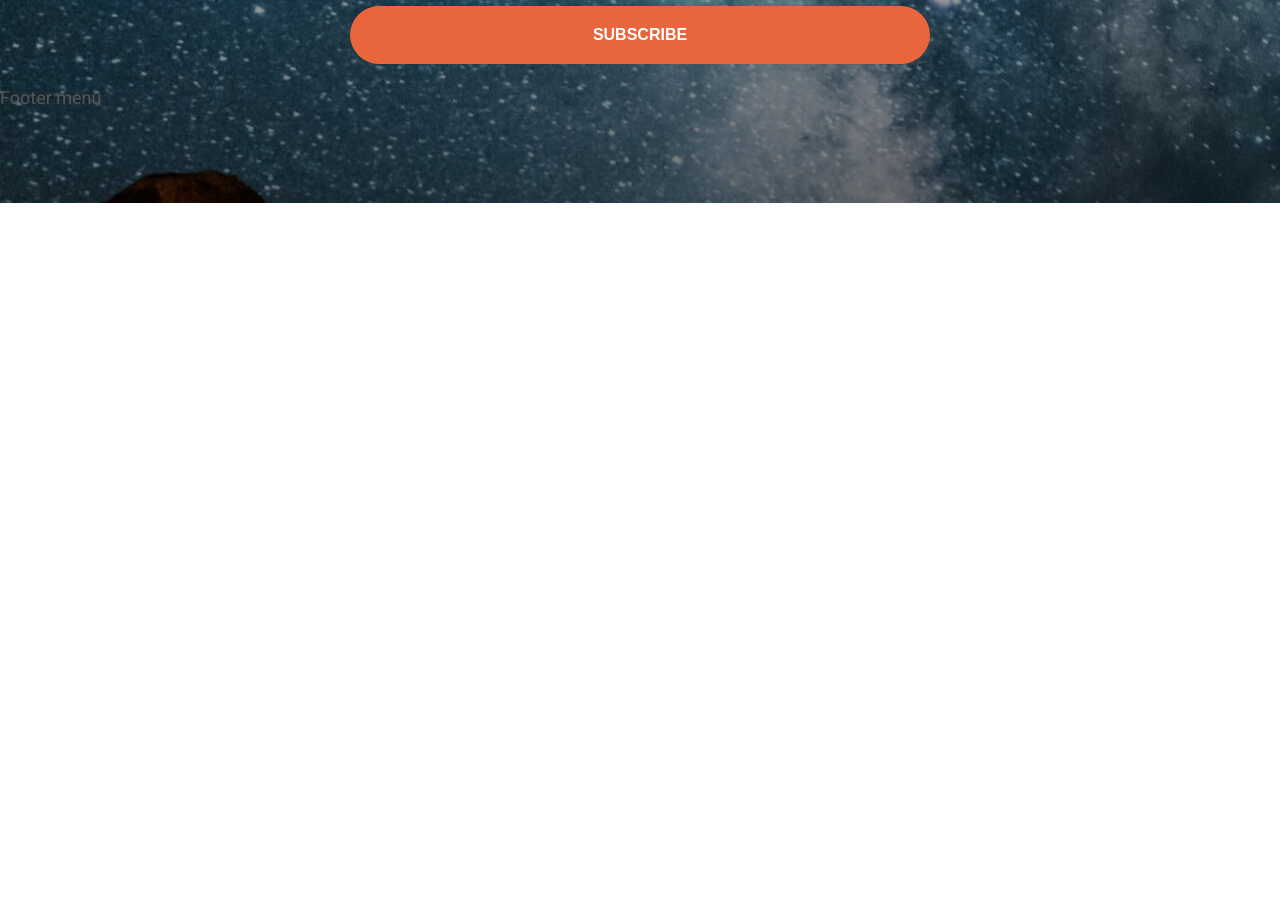
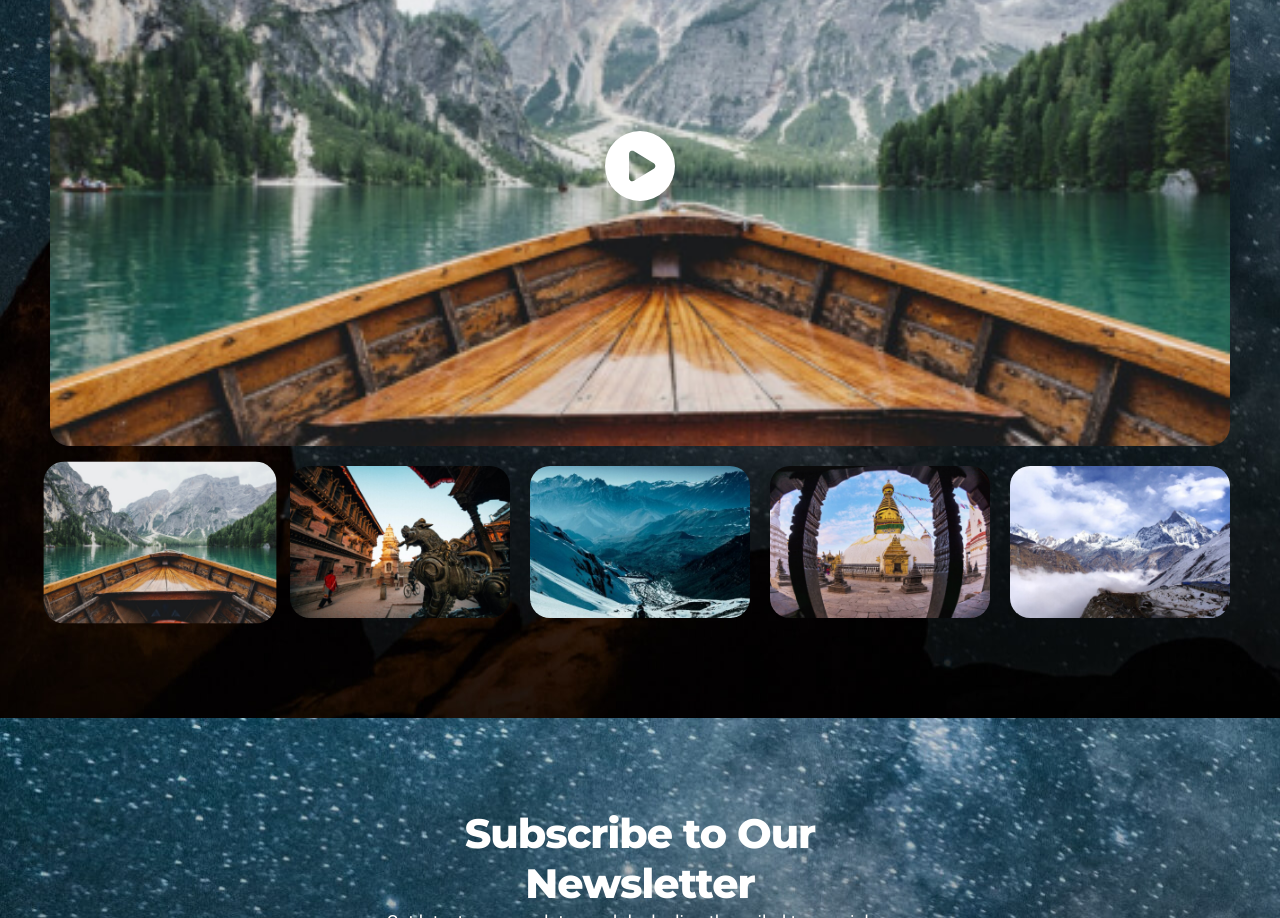
Before and after one commit to alsubogdanov/projectTravelInClass, a React (Create React App) app: page / in a window 1280 px wide. Shown: the part 2980-3898 px from the top of the page. Before the commit the page ends 3183 px from the top, so only its background shows below. Built offline with nearby package versions, Linux system fonts and the light colour scheme.

Commit message:
video gallery

```diff
--- a/src/components/Counter.jsx
+++ b/src/components/Counter.jsx
@@ -3,17 +3,11 @@ import React, {useEffect, useState} from 'react'
 function Counter() {
 	const [seconds, setSeconds] = useState(0);
 
-  useEffect(() => {
-    const interval = setInterval(() => {
-      setSeconds((prev) => prev + 1);
-    }, 1000);
 
-    // очистка: убираем таймер
-    return () => clearInterval(interval);
-  }, []);
   return (
 	<div>
-		 <p>Прошло секунд: {seconds}</p>
+		 <p>Lorem ipsum dolor, sit amet consectetur adipisicing elit. Repellat, incidunt.</p>
+			<iframe src="https://example.com" width="600" height="400"></iframe>
 	</div>
 
   );
--- a/src/components/Home.jsx
+++ b/src/components/Home.jsx
@@ -3,7 +3,7 @@ import Hero from "./Hero";
 import AboutSection from "./AboutSection";
 import ArticleCard from "./ArticleCard";
 import SecondPosts from "./SecondPosts";
-
+import VideoGallery from "./VideoGallery";
 function Home() {
   const heroContent = {
     bgImg: "./img/banner1-img.jpg",
@@ -284,6 +284,7 @@ function Home() {
         specialArticle={specialArticle}
         lastArticles={articlesLasts}
       /> */}
+		<VideoGallery/>
     </>
   );
 }
--- /dev/null
+++ b/src/components/VideoGallery.jsx
@@ -0,0 +1,101 @@
+import React, { useState } from 'react'
+
+
+function VideoGallery() {
+		const videos = [
+		{
+		  id: 1,
+		  thumbnail: "/img/posts01.jpg",
+		  url: "https://www.youtube.com/embed/dQw4w9WgXcQ",
+		  title: "Видео 1",
+		},
+		{
+		  id: 2,
+		  thumbnail: "/img/posts02.jpg",
+		  url: "https://www.youtube.com/embed/ScMzIvxBSi4",
+		  title: "Видео 2",
+		},
+		{
+		  id: 3,
+		  thumbnail: "/img/posts03.jpg",
+		  url: "https://www.youtube.com/embed/l482T0yNkeo",
+		  title: "Видео 3",
+		},
+		{
+			id: 4,
+			thumbnail: "/img/posts04.jpg",
+			url: "https://www.youtube.com/embed/LXb3EKWsInQ",
+			title: "Видео 4",
+		 },
+		 {
+			id: 5,
+			thumbnail: "/img/posts05.jpg",
+			url: "https://www.youtube.com/embed/tgbNymZ7vqY",
+			title: "Видео 5",
+		 },
+
+	 ];
+	const [selected, setSelected] = useState(videos[0])
+	const [isPlaing, setIsPlaying] = useState(false)
+
+  return (
+	 <section className='video_frame pt10 pb10' style={{backgroundImage: 'url("/img/footer-bg.jpg")'}}>
+		<h2 className='section_title accent t-center mb5'>Watch my recent travel Video</h2>
+		<div className="container">
+			<div className="video-gal__full mb2">
+				{ !isPlaing ? (
+					//previev img with icon
+					<div
+						className="video-full"
+						style={{backgroundImage: `url(${selected.thumbnail})`}}
+						onClick={()=>setIsPlaying(true)}
+					>
+						<div className="icon-play d-flex jcc aic h100">
+							<svg
+								width="70"
+								height="70"
+								viewBox="0 0 512 512"
+								xmlns="http://www.w3.org/2000/svg"
+							>
+								<path
+									fill="white"
+									d="M0 256a256 256 0 1 1 512 0a256 256 0 1 1-512 0m188.3-108.9c-7.6 4.2-12.3 12.3-12.3 20.9v176c0 8.7 4.7 16.7 12.3 20.9s16.8 4.1 24.3-.5l144-88c7.1-4.4 11.5-12.1 11.5-20.5s-4.4-16.1-11.5-20.5l-144-88c-7.4-4.5-16.7-4.7-24.3-.5z"
+								/>
+							</svg>
+						</div>
+
+					</div>
+				):(
+					<iframe
+						src={`${selected.url}?autoplay=1`}
+						title={selected.title}
+						allow='autoplay'
+						allowFullScreen
+
+					/>
+				)
+
+				}
+			</div>
+			<div className="video-gal__cards d-flex g2">
+				{videos&&videos.map(item=>(
+					<div
+						key={videos.id}
+						className={`video-card ${selected.id===item.id ? 'active': ''}`}
+						onClick={()=>{
+							setSelected(item)
+							setIsPlaying(false)
+						}}
+					>
+						<img src={item.thumbnail} alt={item.title} />
+
+					</div>
+				))}
+			</div>
+		</div>
+
+	 </section>
+  )
+}
+
+export default VideoGallery
--- a/src/style/main.scss
+++ b/src/style/main.scss
@@ -387,3 +387,42 @@ article {
 
 	}
 }
+
+.video-gal__full {
+	height: 70vh;
+
+	.video-full {
+		height: 100%;
+		background-repeat: no-repeat;
+		background-size: cover;
+		background-position: center;
+		border-radius: 20px;
+
+		.icon-play svg {
+			cursor: pointer;
+		}
+	}
+
+	iframe {
+		height: 100%;
+		width: 100%;
+	}
+
+
+}
+
+.video-card {
+	img {
+		border-radius: 2rem;
+		cursor: pointer;
+	}
+
+	&:hover {
+		transform: scale(1.04);
+		transition: all 0.3s;
+	}
+
+	&.active {
+		transform: scale(1.06);
+	}
+}
```
